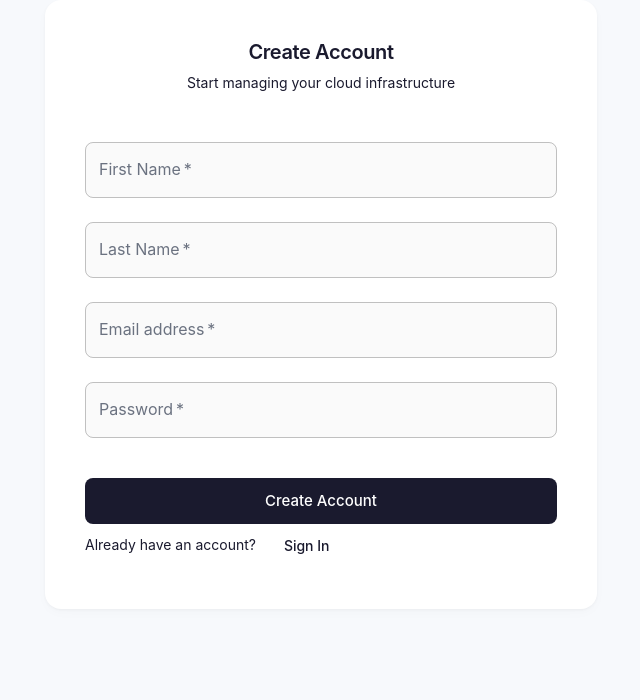
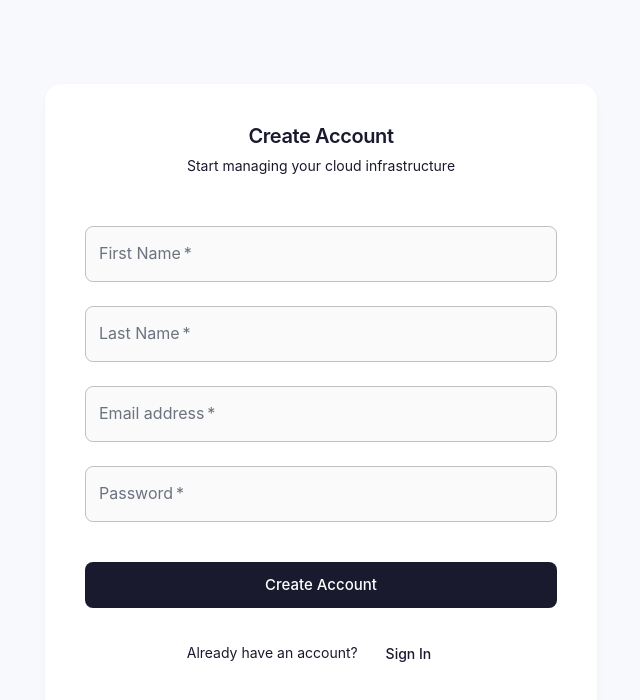
Before and after one commit to IvanLuketic/cloudops-frontend, a Next.js app: page /register in a window 1280 px wide. Shown: the top 700 px of the page, without its empty margins (319-959 px from the left). Built offline with nearby package versions, Linux system fonts and the light colour scheme; no server answers.

Commit message:
Fix: Box props to sx in register.tsx for MUI v5

```diff
--- a/src/pages/register.tsx
+++ b/src/pages/register.tsx
@@ -41,7 +41,7 @@ export default function Register() {
   }
 
   return (
-    <Box minHeight="100vh" display="flex" alignItems="center" justifyContent="center" bgcolor="#f7f9fc">
+    <Box sx={{ minHeight: '100vh', display: 'flex', alignItems: 'center', justifyContent: 'center', bgcolor: '#f7f9fc' }}>
       <Container maxWidth="sm">
         <Paper elevation={0} sx={{ p: 5 }}>
           <Typography variant="h4" align="center" gutterBottom sx={{ fontWeight: 600, letterSpacing: '-0.02em' }}>
@@ -98,7 +98,7 @@ export default function Register() {
               {loading ? 'Creating...' : 'Create Account'}
             </Button>
           </form>
-          <Box textAlign="center" mt={3}>
+          <Box sx={{ textAlign: 'center', mt: 3 }}>
             <Typography variant="body2" color="text.secondary">
               Already have an account?{' '}
               <Button color="inherit" onClick={() => router.push('/login')} sx={{ fontWeight: 500 }}>
```
